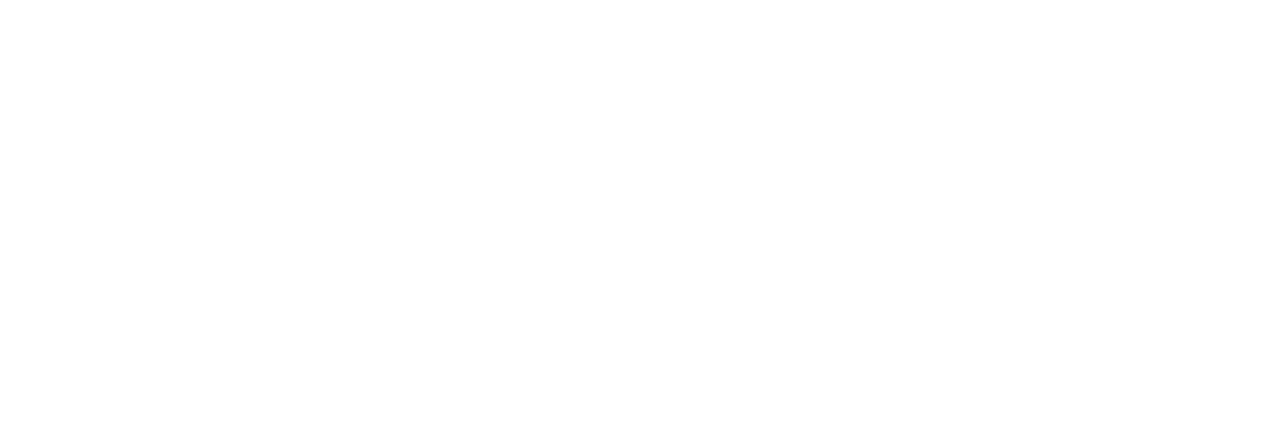
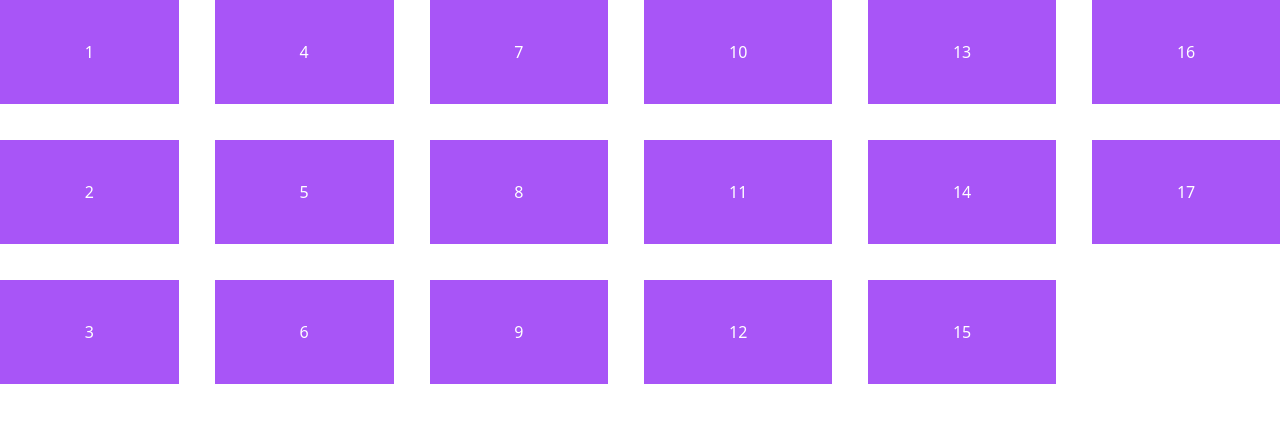
Before and after one commit to ridwanahmedxix/learn-tailwind, a website built with Vite: page index.html in a window 1280 px wide. Built offline with nearby package versions, Linux system fonts and the light colour scheme.

Commit message:
grid-row

```diff
--- a/index.html
+++ b/index.html
@@ -6,5 +6,25 @@
     <title>Learn Tailwind</title>
     <link rel="stylesheet" href="css/main.css" />
   </head>
-  <body></body>
+  <body>
+    <div class="grid grid-rows-3 grid-flow-col gap-9">
+      <div class="bg-purple-500 py-10 text-center text-white">1</div>
+      <div class="bg-purple-500 py-10 text-center text-white">2</div>
+      <div class="bg-purple-500 py-10 text-center text-white">3</div>
+      <div class="bg-purple-500 py-10 text-center text-white">4</div>
+      <div class="bg-purple-500 py-10 text-center text-white">5</div>
+      <div class="bg-purple-500 py-10 text-center text-white">6</div>
+      <div class="bg-purple-500 py-10 text-center text-white">7</div>
+      <div class="bg-purple-500 py-10 text-center text-white">8</div>
+      <div class="bg-purple-500 py-10 text-center text-white">9</div>
+      <div class="bg-purple-500 py-10 text-center text-white">10</div>
+      <div class="bg-purple-500 py-10 text-center text-white">11</div>
+      <div class="bg-purple-500 py-10 text-center text-white">12</div>
+      <div class="bg-purple-500 py-10 text-center text-white">13</div>
+      <div class="bg-purple-500 py-10 text-center text-white">14</div>
+      <div class="bg-purple-500 py-10 text-center text-white">15</div>
+      <div class="bg-purple-500 py-10 text-center text-white">16</div>
+      <div class="bg-purple-500 py-10 text-center text-white">17</div>
+    </div>
+  </body>
 </html>
```
